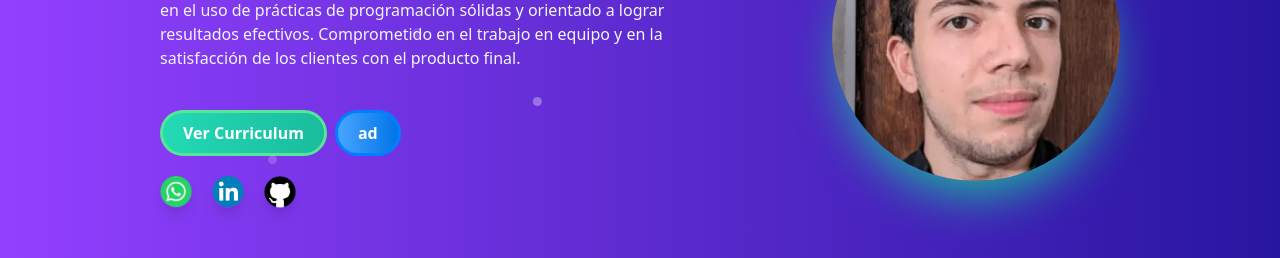
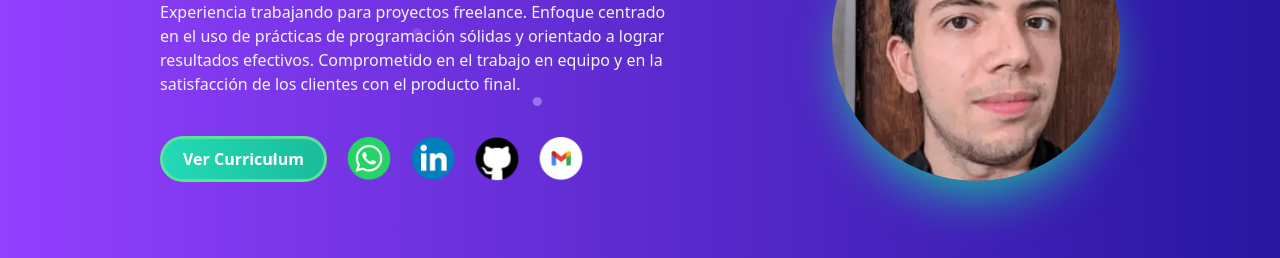
Before and after one commit to GabrielCarames/Portafolio, a React (Vite) app: page / in a window 1280 px wide. Shown: the part 283-541 px from the top of the page. Built offline with nearby package versions, Linux system fonts and the light colour scheme.

Commit message:
fix: add general corrections

```diff
--- a/src/App.tsx
+++ b/src/App.tsx
@@ -1,14 +1,14 @@
-import OtherProjects from "./sections/OtherProjects";
-import Technologies from "./sections/Technologies";
-import Experience from "./sections/Experience";
-import Projects from "./sections/Projects";
-import AboutMe from "./sections/AboutMe";
-import Contact from "./sections/Contact";
-import ParticlesBackground from "./components/ParticlesBackground";
-import ResponsiveNavbar from "./components/ResponsiveNavbar";
-import Navbar from "./components/Navbar";
-import Wave from "./components/Wave";
-import type { FC } from "react";
+import OtherProjects from "./sections/OtherProjects"
+import Technologies from "./sections/Technologies"
+import Experience from "./sections/Experience"
+import Projects from "./sections/Projects"
+import AboutMe from "./sections/AboutMe"
+import Contact from "./sections/Contact"
+import ParticlesBackground from "./components/ParticlesBackground"
+import ResponsiveNavbar from "./components/ResponsiveNavbar"
+import Navbar from "./components/Navbar"
+import Wave from "./components/Wave"
+import type { FC } from "react"
 
 const App: FC = () => {
   return (
@@ -26,12 +26,12 @@ const App: FC = () => {
         <OtherProjects />
         <Technologies />
       </div>
-      <div className="h-screen">
+      <div className="relative h-screen lg:h-[800px]">
         <Wave />
         <Contact />
       </div>
     </div>
-  );
-};
+  )
+}
 
-export default App;
+export default App
--- a/src/components/Button.tsx
+++ b/src/components/Button.tsx
@@ -2,12 +2,13 @@ import { FC } from "react"
 import { ButtonProps, Variants } from "../interfaces"
 
 const variants: Variants = {
-  green: "bg-gradient-to-r from-[#23dab5] to-green-1 border-[3px] border-green-3",
-  blue: "bg-gradient-to-r from-blue-2 to-blue-3 border-[3px] border-blue-4 hover:bg-none"
+  green:
+    "bg-gradient-to-r from-[#23dab5] to-green-1 border-[3px] border-green-3 hover:from-green-4 hover:to-green-4",
+  blue: "bg-gradient-to-r from-blue-2 to-blue-3 border-[3px] border-blue-4 hover:from-blue-5 hover:to-blue-5"
 }
 
 const defaultClassName =
-  "w-max flex gap-3 lg:gap-5 font-bold focus:outline-none text-white cursor-pointer hover:bg-white hover:text-gray-800 flex justify-center items-center text-sm lg:text-base px-3 py-[6px] lg:px-5 lg:py-2 box-border duration-75 text-center rounded-3xl"
+  "w-max flex gap-3 lg:gap-5 font-bold focus:outline-none text-white cursor-pointer hover:bg-white flex justify-center items-center text-sm lg:text-base px-3 py-[6px] lg:px-5 lg:py-2 box-border duration-75 text-center rounded-3xl"
 
 const Button: FC<ButtonProps> = ({ variant, type, href, className, onClick, children }) => {
   return type === "link" ? (
--- a/src/components/FormInput.tsx
+++ b/src/components/FormInput.tsx
@@ -1,12 +1,12 @@
-import React, { type FC } from "react";
+import React, { type FC } from "react"
 
 interface FormInputProps {
-  containerClassName?: string;
-  inputClassName?: string;
-  name: string;
-  label: string;
-  placeholder?: string;
-  children?: React.ReactNode;
+  containerClassName?: string
+  inputClassName?: string
+  name: string
+  label: string
+  placeholder?: string
+  children?: React.ReactNode
 }
 
 const FormInput: FC<FormInputProps> = ({
@@ -15,11 +15,11 @@ const FormInput: FC<FormInputProps> = ({
   name,
   label,
   placeholder,
-  children,
+  children
 }) => {
   return (
     <div className={`col-span-full sm:col-span-3 ${containerClassName}`}>
-      <label htmlFor={name} className="text-sm font-semibold">
+      <label htmlFor={name} className="text-sm font-semibold text-white">
         {label}
       </label>
       {children ?? (
@@ -27,11 +27,11 @@ const FormInput: FC<FormInputProps> = ({
           type="text"
           placeholder={placeholder ?? label}
           name={name}
-          className={`w-full rounded-md border border-slate-200 p-2 pl-2 shadow-md outline-none focus:border-violet-1 ${inputClassName}`}
+          className={`w-full rounded-md border-[5px] border-white-2 p-2 pl-2 shadow-md outline-none focus:border-green-1 bg-white-2 duration-75 ${inputClassName}`}
         />
       )}
     </div>
-  );
-};
+  )
+}
 
-export default FormInput;
+export default FormInput
--- a/src/components/SocialMediaList.tsx
+++ b/src/components/SocialMediaList.tsx
@@ -1,30 +1,73 @@
-import WhatsAppIcon from "../components/icons/WhatsAppIcon";
-import LinkedInIcon from "../components/icons/LinkedInIcon";
-import GithubIcon from "../components/icons/GithubIcon";
-import socialMediaLinks from "../utils/social_media_links.json";
-import type { FC } from "react";
+import WhatsAppIcon from "../components/icons/WhatsAppIcon"
+import LinkedInIcon from "../components/icons/LinkedInIcon"
+import GithubIcon from "../components/icons/GithubIcon"
+import GmailIcon from "./icons/GmailIcon"
+import SOCIAL_MEDIA_LINKS from "../utils/social_media_links.json"
+import type { FC } from "react"
 
-const socialMediaList = [
-  <WhatsAppIcon className="h-10 w-10" />,
-  <LinkedInIcon className="h-10 w-10" />,
-  <GithubIcon className="h-10 w-10" />,
-];
+interface SOCIAL_MEDIA_LIST_PROPS {
+  [key: string]: {
+    id: number
+    text: string
+    icon: JSX.Element
+  }
+}
 
-const SocialMediaList: FC = () => {
+interface SOCIAL_MEDIA_LINKS_PROPS {
+  [key: string]: string
+}
+
+const SOCIAL_MEDIA_LIST: SOCIAL_MEDIA_LIST_PROPS = {
+  WhatsApp: { id: 1, text: "+54 9 11 3915-3268", icon: <WhatsAppIcon className="!h-11 !w-11" /> },
+  LinkedIn: {
+    id: 2,
+    text: "linkedin.com/in/gabrielcarames/",
+    icon: <LinkedInIcon className="!h-11 !w-11" />
+  },
+  Github: {
+    id: 3,
+    text: "github.com/GabrielCarames",
+    icon: <GithubIcon className="!h-11 !w-11" />
+  },
+  Gmail: { id: 4, text: "gabrielcarames1@gmail.com", icon: <GmailIcon className="!h-11 !w-11" /> }
+}
+
+const types = {
+  vertical: "flex-col",
+  horizontal: "flex-row"
+}
+
+interface SocialMediaListProps {
+  type: "vertical" | "horizontal"
+}
+
+const SocialMediaList: FC<SocialMediaListProps> = ({ type }) => {
   return (
-    <ul className="flex gap-5">
-      {socialMediaList?.map((socialMedia, index) => (
+    <ul className={`flex gap-5 ${types[type]}`}>
+      {Object.keys(SOCIAL_MEDIA_LIST)?.map(socialMedia => (
         <li
-          key={index}
-          className="rounded-full shadow-lg duration-75 hover:scale-110"
+          key={SOCIAL_MEDIA_LIST[socialMedia].id}
+          className={`w-max rounded-full duration-75 ${
+            type === "vertical" ? "hover:scale-105 hover:text-green-3" : "hover:scale-110"
+          } `}
         >
-          <a href={Object.values(socialMediaLinks)[index]} target="_blank">
-            {socialMedia}
+          <a
+            className="flex items-center gap-3"
+            href={(SOCIAL_MEDIA_LINKS as SOCIAL_MEDIA_LINKS_PROPS)[socialMedia]}
+            target="_blank"
+            onClick={event => {
+              socialMedia === "Gmail" &&
+                window.open((SOCIAL_MEDIA_LINKS as SOCIAL_MEDIA_LINKS_PROPS)[socialMedia])
+              event.preventDefault()
+            }}
+          >
+            {SOCIAL_MEDIA_LIST[socialMedia].icon}
+            {type === "vertical" && <span className="">{SOCIAL_MEDIA_LIST[socialMedia].text}</span>}
           </a>
         </li>
       ))}
     </ul>
-  );
-};
+  )
+}
 
-export default SocialMediaList;
+export default SocialMediaList
--- a/src/sections/AboutMe.tsx
+++ b/src/sections/AboutMe.tsx
@@ -1,8 +1,8 @@
-import type { FC } from "react";
-import selfie from "../../public/selfie.webp";
-import Button from "../components/Button";
-import curriculum from "../../public/Curriculum - Gabriel Carames.pdf";
-import SocialMediaList from "../components/SocialMediaList";
+import type { FC } from "react"
+import selfie from "../../public/selfie.webp"
+import Button from "../components/Button"
+import curriculum from "../../public/Curriculum - Gabriel Carames.pdf"
+import SocialMediaList from "../components/SocialMediaList"
 
 const AboutMe: FC = () => {
   return (
@@ -14,13 +14,11 @@ const AboutMe: FC = () => {
             Desarrollador Front-end
           </h2>
           <p className="mt-5 text-sm text-slate-100 lg:text-base">
-            Experiencia trabajando para proyectos freelance. Enfoque centrado en
-            el uso de prácticas de programación sólidas y orientado a lograr
-            resultados efectivos. Comprometido en el trabajo en equipo y en la
-            satisfacción de los clientes con el producto final.
+            Experiencia trabajando para proyectos freelance. Enfoque centrado en el uso de prácticas
+            de programación sólidas y orientado a lograr resultados efectivos. Comprometido en el
+            trabajo en equipo y en la satisfacción de los clientes con el producto final.
           </p>
-          <div className="flex flex-col gap-5">
-            <div className="mt-10 flex w-full gap-2">
+          <div className="mt-10 flex w-full gap-5">
             <Button
               type="button"
               variant="green"
@@ -29,11 +27,9 @@ const AboutMe: FC = () => {
             >
               Ver Curriculum
             </Button>
-              <Button type="button" variant="blue">
-                ad
-              </Button>
+            <div className="flex items-center">
+              <SocialMediaList type="horizontal" />
             </div>
-            <SocialMediaList />
           </div>
         </div>
         <div className="h-36 w-36 rounded-full border-[0px] border-green-1 shadow-2xl shadow-green-1 md:h-40 md:w-40 lg:h-72 lg:w-72">
@@ -45,7 +41,7 @@ const AboutMe: FC = () => {
         </div>
       </article>
     </main>
-  );
-};
+  )
+}
 
-export default AboutMe;
+export default AboutMe
--- a/src/sections/Contact.tsx
+++ b/src/sections/Contact.tsx
@@ -1,34 +1,26 @@
-import SocialMediaList from "../components/SocialMediaList";
-import FormInput from "../components/FormInput";
-import Title from "../components/Title";
-import type { FC } from "react";
+import SocialMediaList from "../components/SocialMediaList"
+import FormInput from "../components/FormInput"
+import Title from "../components/Title"
+import type { FC } from "react"
 
 const Contact: FC = () => {
   return (
     <section className="relative flex h-max w-full justify-center">
-      <div className="mt-20 flex h-max w-full max-w-7xl flex-col gap-20">
-        <Title
-          text="Contacto"
-          titleClassName="text-white"
-          barClassName="bg-green-2"
-        />
-        <form className="flex flex-col rounded-xl bg-white p-12 text-gray-800 shadow-xl">
+      <div className="mt-20 flex h-max w-full max-w-7xl flex-col gap-10">
+        <Title text="Contacto" titleClassName="text-white" barClassName="bg-green-2" />
+        <form className="flex flex-col rounded-xl text-white">
           <fieldset className="flex flex-wrap gap-x-20 gap-y-10 lg:flex-nowrap">
             <div className="flex w-full flex-col gap-5 lg:w-1/3">
               <p>¡Puedes enviarme un correo o contactarme por mis redes!</p>
-              <SocialMediaList />
+              <SocialMediaList type="vertical" />
             </div>
-            <div className="grid w-full grid-cols-6 gap-4 lg:w-2/3">
+            <div className="grid w-full grid-cols-6 gap-4 lg:w-2/3 text-gray-700">
               <FormInput name="username" label="Nombre" placeholder="" />
               <FormInput name="email" label="Email" placeholder="" />
-              <FormInput
-                containerClassName="!col-span-full"
-                name="message"
-                label="Mensaje"
-              >
+              <FormInput containerClassName="!col-span-full" name="message" label="Mensaje">
                 <textarea
                   placeholder="¡Hola Gabriel! Me comunico con el fin de ..."
-                  className="h-52 w-full resize-none rounded-md border border-slate-200 pb-0 pl-2 pt-2 shadow-md  outline-none focus:border-violet-1"
+                  className="h-52 w-full resize-none rounded-md border-[5px] border-white-2 pb-0 pl-2 pt-2 shadow-md bg-white-2 outline-none focus:border-green-1 duration-75"
                 />
               </FormInput>
             </div>
@@ -36,7 +28,7 @@ const Contact: FC = () => {
         </form>
       </div>
     </section>
-  );
-};
+  )
+}
 
-export default Contact;
+export default Contact
```
Lines whose indentation alone changed are shown as unchanged.
